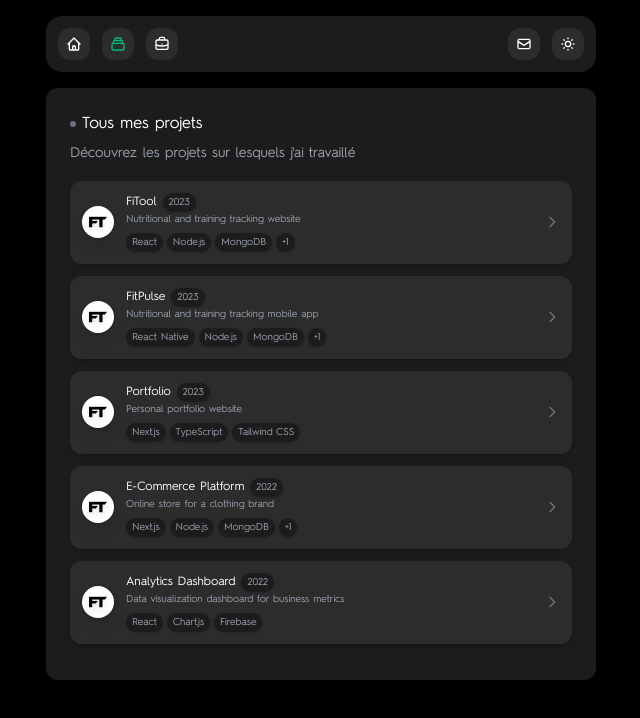
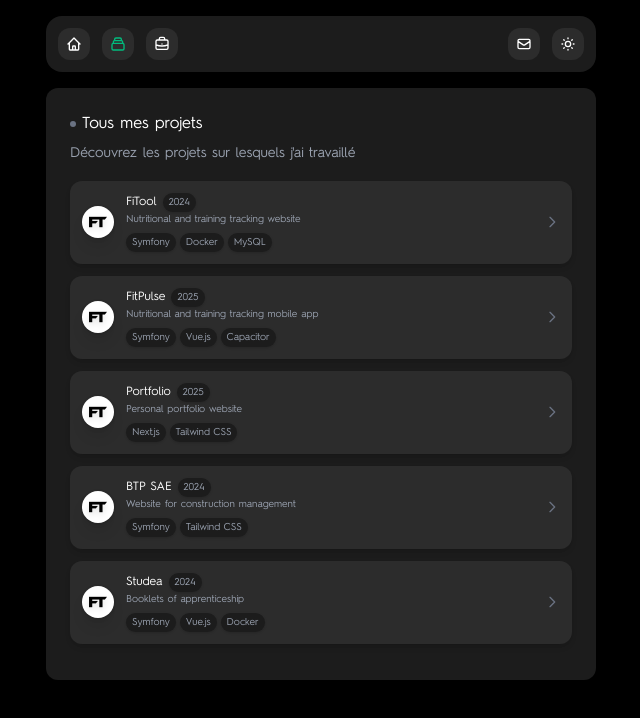
Before and after one commit to AdrRnv/Portfolio, a Next.js app: page /projects in a window 1280 px wide. Shown: the top 718 px of the page, without its empty margins (319-959 px from the left). Built offline with nearby package versions, Linux system fonts and the light colour scheme.

Commit message:
feat(POT-0): main & projects

```diff
--- a/src/app/page.tsx
+++ b/src/app/page.tsx
@@ -38,14 +38,6 @@ export default function Home() {
                 >
                   Full-Stack Developer
                 </span>
-                <motion.span
-                  initial={{ opacity: 0, scale: 0.9 }}
-                  animate={{ opacity: 1, scale: 1 }}
-                  transition={{ duration: 0.5, delay: 0.4 }}
-                  className="ml-2 text-[10px] text-emerald-500 bg-emerald-500/20 px-2 py-0.5 rounded-full font-medium"
-                >
-                  AVAILABLE FOR WORK
-                </motion.span>
               </div>
               <motion.h1
                 initial={{ opacity: 0 }}
--- a/src/app/projects/page.tsx
+++ b/src/app/projects/page.tsx
@@ -14,8 +14,8 @@ const projects = [
     logo: "/assets/images/LogoFT.png",
     color: "bg-white",
     category: "Web Application",
-    technologies: ["React", "Node.js", "MongoDB", "Express"],
-    year: "2023",
+    technologies: ["Symfony", "Docker", "MySQL"],
+    year: "2024",
   },
   {
     id: "fitpulse",
@@ -24,8 +24,8 @@ const projects = [
     logo: "/assets/images/LogoFT.png",
     color: "bg-white",
     category: "Mobile App",
-    technologies: ["React Native", "Node.js", "MongoDB", "Express"],
-    year: "2023",
+    technologies: ["Symfony", "Vue.js", "Capacitor"],
+    year: "2025",
   },
   {
     id: "portfolio",
@@ -34,28 +34,28 @@ const projects = [
     logo: "/assets/images/LogoFT.png",
     color: "bg-white",
     category: "Web Application",
-    technologies: ["Next.js", "TypeScript", "Tailwind CSS"],
-    year: "2023",
+    technologies: ["Next.js", "Tailwind CSS"],
+    year: "2025",
   },
   {
-    id: "ecommerce",
-    name: "E-Commerce Platform",
-    description: "Online store for a clothing brand",
+    id: "sae",
+    name: "BTP SAE",
+    description: "Website for construction management",
     logo: "/assets/images/LogoFT.png",
     color: "bg-white",
     category: "Web Application",
-    technologies: ["Next.js", "Node.js", "MongoDB", "Stripe"],
-    year: "2022",
+    technologies: ["Symfony", "Tailwind CSS"],
+    year: "2024",
   },
   {
-    id: "dashboard",
-    name: "Analytics Dashboard",
-    description: "Data visualization dashboard for business metrics",
+    id: "studea",
+    name: "Studea",
+    description: "Booklets of apprenticeship",
     logo: "/assets/images/LogoFT.png",
     color: "bg-white",
     category: "Web Application",
-    technologies: ["React", "Chart.js", "Firebase"],
-    year: "2022",
+    technologies: ["Symfony", "Vue.js", "Docker"],
+    year: "2024",
   },
 ];
 
--- a/src/components/Navbar.tsx
+++ b/src/components/Navbar.tsx
@@ -20,7 +20,7 @@ export default function Navbar() {
 
   const copyEmail = async () => {
     try {
-      await navigator.clipboard.writeText("adrian.rabian@outlook.fr");
+      await navigator.clipboard.writeText("adrian.rabian-vicaire@etu.univ-lyon1.fr");
       setCopied(true);
       setTimeout(() => setCopied(false), 2000);
     } catch (err) {
```
